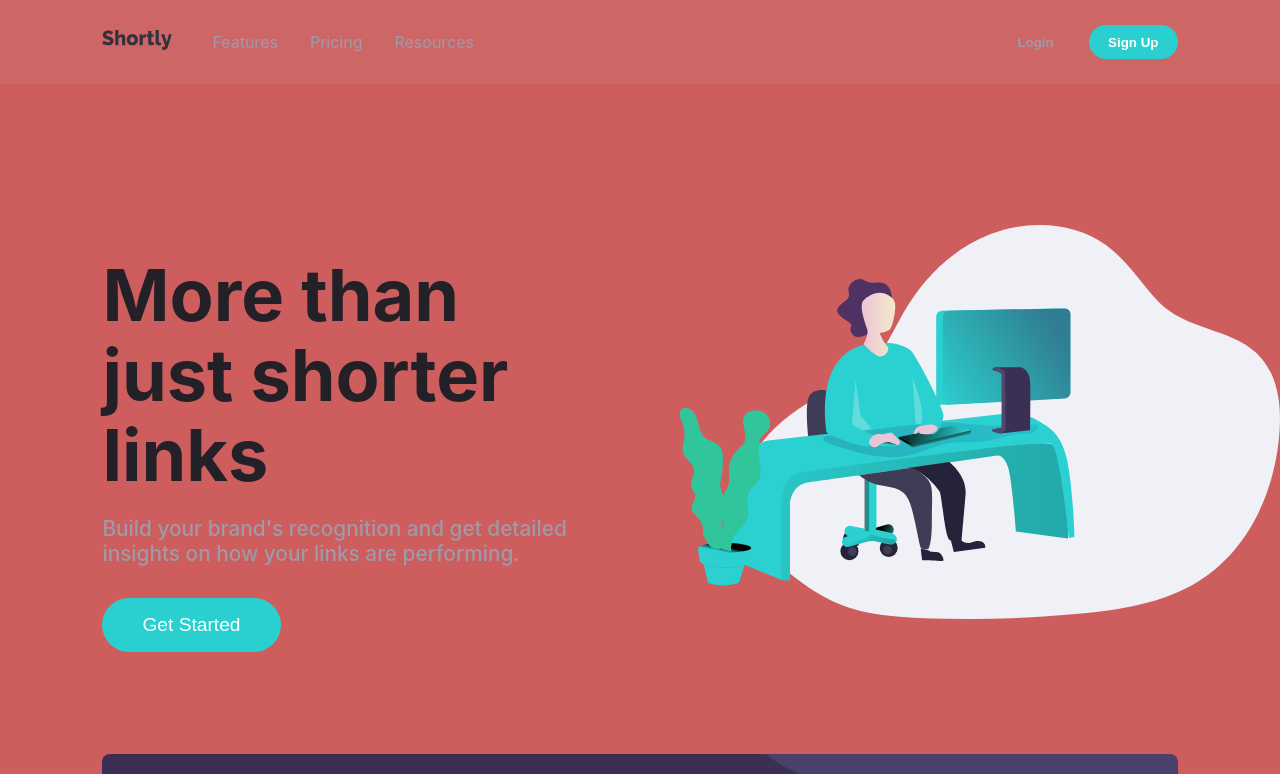
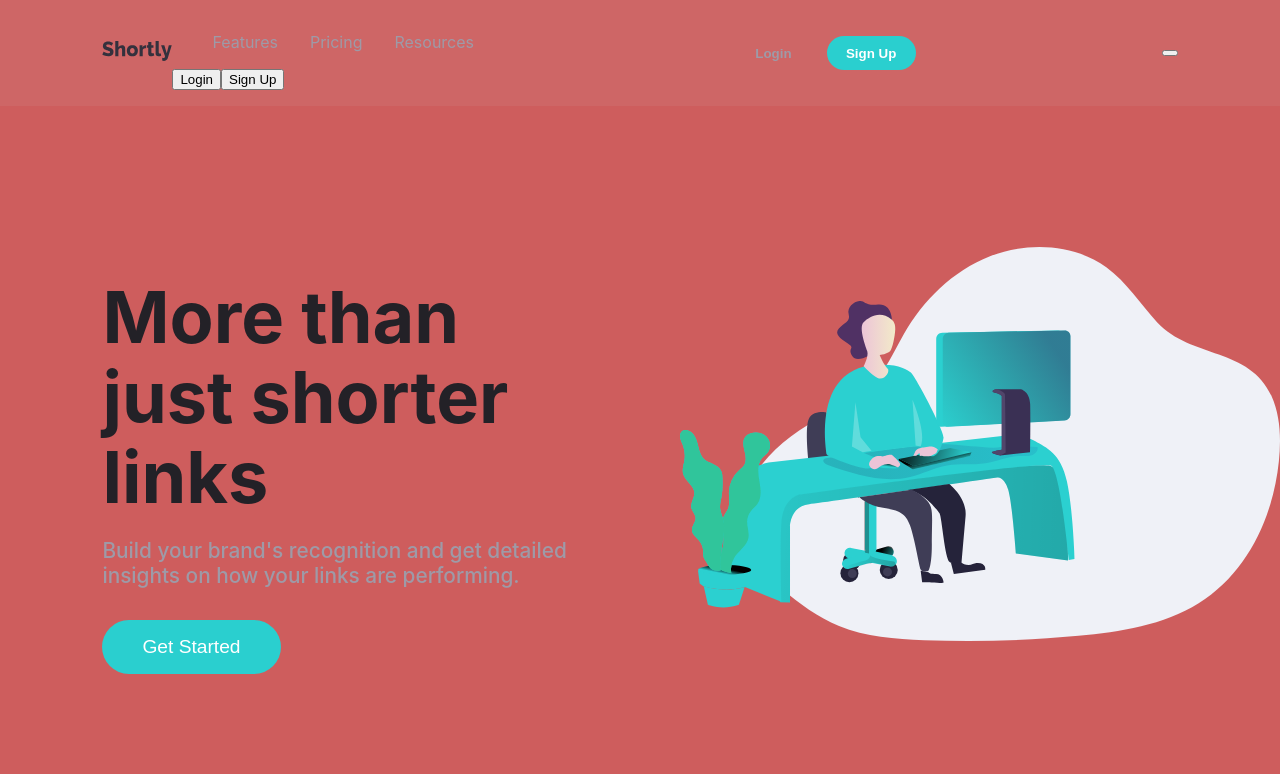
Before and after one commit to Gemcreation/shorteningweb, a React (Create React App) app: page / in a window 1280 px wide. Shown: the top 774 px of the page. Built offline with nearby package versions, Linux system fonts and the light colour scheme.

Commit message:
header shorten edited

```diff
--- a/src/component/Header.jsx
+++ b/src/component/Header.jsx
@@ -1,36 +1,66 @@
-
+import React, { useState } from "react";
 import headerLogo from "../assets/images/logo.svg";
 
 const Header = () => {
+  const [isMenuOpen, setIsMenuOpen] = useState(false);
 
-    return(
+  const toggleMenu = () => {
+    setIsMenuOpen(!isMenuOpen);
+  };
 
+  const closeMenu = () => {
+    setIsMenuOpen(false);
+  };
+
+  return (
     <header className="header">
       <div className="spacing">
         <div className="logo">
           <a href="/">
-                        <img src={headerLogo} className="site-header" alt="Room logo" />
+            <img src={headerLogo} className="site-header" alt="Shortly logo" />
           </a>
         </div>
 
         {/* Nav Links */}
-                <nav>
+        <nav className={isMenuOpen ? "open" : ""}>
           <ul>
-                        <li><a href="#">Features</a></li>
-                        <li><a href="#">Pricing</a></li>
-                        <li><a href="#">Resources</a></li>
+            <li>
+              <a href="#features" onClick={closeMenu}>Features</a>
+            </li>
+            <li>
+              <a href="#pricing" onClick={closeMenu}>Pricing</a>
+            </li>
+            <li>
+              <a href="#resources" onClick={closeMenu}>Resources</a>
+            </li>
           </ul>
+
+          {/* Auth buttons for mobile */}
+          <div className="auth-mobile">
+            <button className="login" onClick={closeMenu}>Login</button>
+            <button className="signup" onClick={closeMenu}>Sign Up</button>
+          </div>
         </nav>
       </div>
 
-            {/* Nav Btn at the rght */}
+      {/* Nav Btn at the right - Desktop */}
       <div className="auth">
         <button className="login">Login</button>
         <button className="signup">Sign Up</button>
       </div>
+
+      {/* Hamburger menu button */}
+      <button
+        className={`hamburger ${isMenuOpen ? "open" : ""}`}
+        onClick={toggleMenu}
+        aria-label="Toggle menu"
+      >
+        <span></span>
+        <span></span>
+        <span></span>
+      </button>
     </header>
-
-    )
-}
+  );
+};
 
 export default Header;
```
Lines whose indentation alone changed are shown as unchanged.
